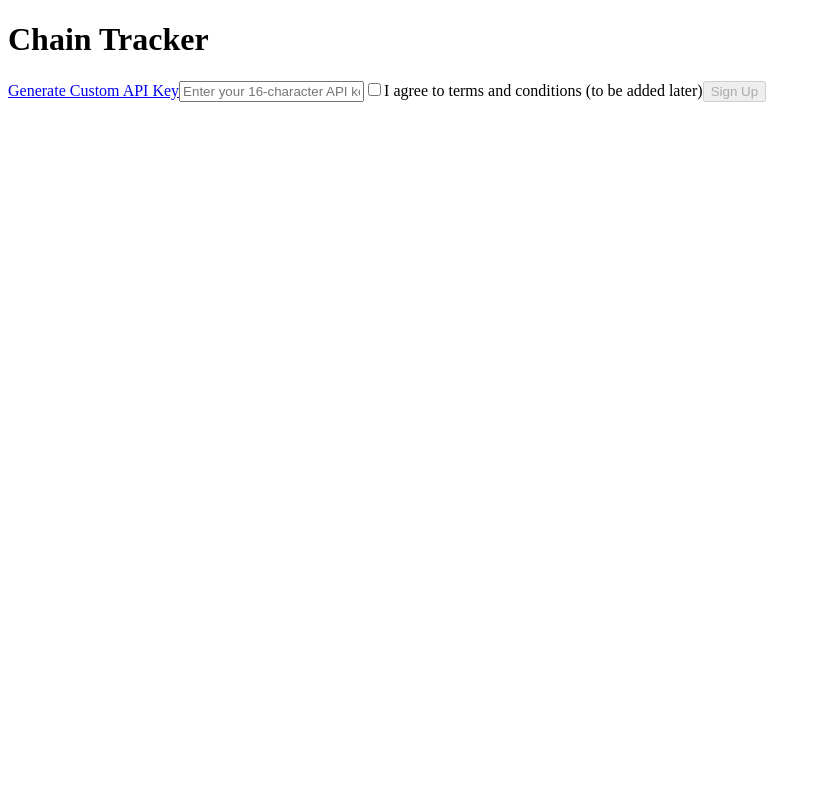
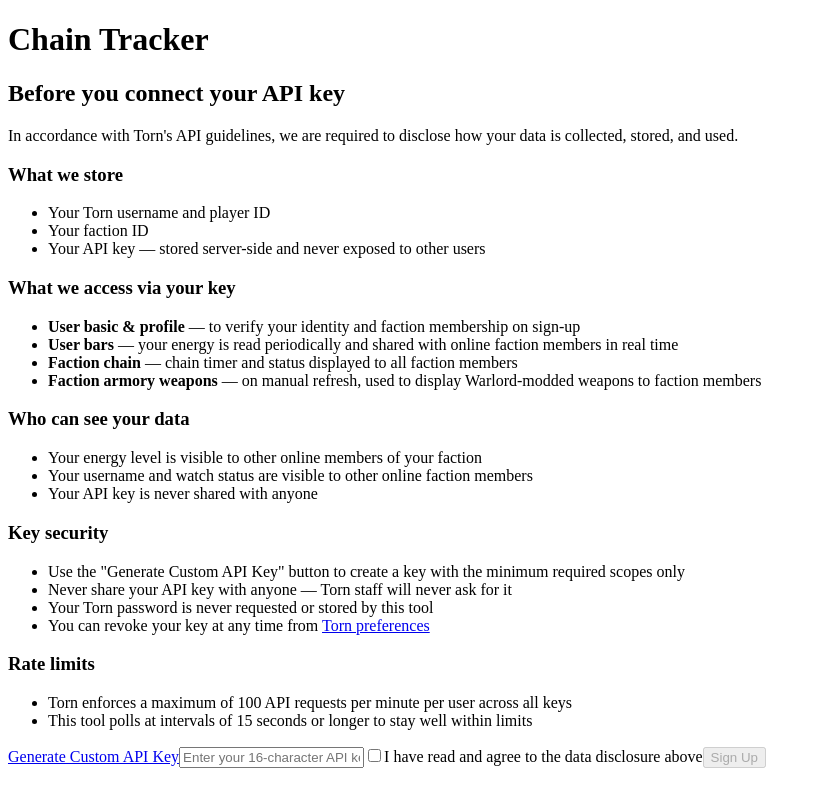
Before and after one commit to sunrei7/torn-chain-tracker, a React (Vite) app in the folder client/: page /#/login in a window 1280 px wide. Shown: the whole page, without its empty margins (0-821 px from the left). Built offline with nearby package versions, Linux system fonts and the light colour scheme; the HTML template or start-up script is replaced by a standard one.

Commit message:
feat: add Torn API guideline disclosure on login page

```diff
--- a/client/src/components/LoginPage.jsx
+++ b/client/src/components/LoginPage.jsx
@@ -18,7 +18,6 @@
     const oldDisplay = getMasked(apiKey);
     if (newDisplay === oldDisplay) return;
 
-    // Find where the edit starts (from left)
     let startDiff = 0;
     while (
       startDiff < newDisplay.length &&
@@ -26,7 +25,6 @@
       newDisplay[startDiff] === oldDisplay[startDiff]
     ) startDiff++;
 
-    // Find where the edit ends (from right), without overlapping startDiff
     let endDiff = 0;
     while (
       endDiff < newDisplay.length - startDiff &&
@@ -34,7 +32,6 @@
       newDisplay[newDisplay.length - 1 - endDiff] === oldDisplay[oldDisplay.length - 1 - endDiff]
     ) endDiff++;
 
-    // Characters newly typed/pasted are in newDisplay between startDiff and (length - endDiff)
     const inserted = newDisplay.slice(startDiff, newDisplay.length - endDiff);
     const newReal = (
       apiKey.slice(0, startDiff) +
@@ -61,6 +58,60 @@
   return (
     <div className="login-page">
       <h1 className="login-title">Chain Tracker</h1>
+
+      <div className="login-disclosure">
+        <h2 className="login-disclosure__title">Before you connect your API key</h2>
+        <p className="login-disclosure__intro">
+          In accordance with Torn's API guidelines, we are required to disclose how your data is collected, stored, and used.
+        </p>
+
+        <div className="login-disclosure__section">
+          <h3>What we store</h3>
+          <ul>
+            <li>Your Torn username and player ID</li>
+            <li>Your faction ID</li>
+            <li>Your API key — stored server-side and never exposed to other users</li>
+          </ul>
+        </div>
+
+        <div className="login-disclosure__section">
+          <h3>What we access via your key</h3>
+          <ul>
+            <li><strong>User basic &amp; profile</strong> — to verify your identity and faction membership on sign-up</li>
+            <li><strong>User bars</strong> — your energy is read periodically and shared with online faction members in real time</li>
+            <li><strong>Faction chain</strong> — chain timer and status displayed to all faction members</li>
+            <li><strong>Faction armory weapons</strong> — on manual refresh, used to display Warlord-modded weapons to faction members</li>
+          </ul>
+        </div>
+
+        <div className="login-disclosure__section">
+          <h3>Who can see your data</h3>
+          <ul>
+            <li>Your energy level is visible to other online members of your faction</li>
+            <li>Your username and watch status are visible to other online faction members</li>
+            <li>Your API key is never shared with anyone</li>
+          </ul>
+        </div>
+
+        <div className="login-disclosure__section">
+          <h3>Key security</h3>
+          <ul>
+            <li>Use the "Generate Custom API Key" button to create a key with the minimum required scopes only</li>
+            <li>Never share your API key with anyone — Torn staff will never ask for it</li>
+            <li>Your Torn password is never requested or stored by this tool</li>
+            <li>You can revoke your key at any time from <a href="https://www.torn.com/preferences.php#tab=api" target="_blank" rel="noopener noreferrer">Torn preferences</a></li>
+          </ul>
+        </div>
+
+        <div className="login-disclosure__section">
+          <h3>Rate limits</h3>
+          <ul>
+            <li>Torn enforces a maximum of 100 API requests per minute per user across all keys</li>
+            <li>This tool polls at intervals of 15 seconds or longer to stay well within limits</li>
+          </ul>
+        </div>
+      </div>
+
       <form className="login-form" onSubmit={handleSubmit}>
         <a
           className="btn btn-generate"
@@ -84,7 +135,7 @@
             checked={agreed}
             onChange={(e) => setAgreed(e.target.checked)}
           />
-          I agree to terms and conditions (to be added later)
+          I have read and agree to the data disclosure above
         </label>
         <button type="submit" className="btn btn-signup" disabled={!canSubmit}>
           {loading ? 'Signing up...' : 'Sign Up'}
--- a/client/src/styles/app.css
+++ b/client/src/styles/app.css
@@ -189,7 +189,7 @@
 
 /* Login page */
 .login-page {
-  max-width: 400px;
+  max-width: 560px;
   margin: 0 auto;
   padding: 3rem 1rem;
   text-align: center;
@@ -199,6 +199,76 @@
   font-size: 2rem;
   color: #fff;
   margin-bottom: 2rem;
+}
+
+.login-disclosure {
+  background: #16213e;
+  border: 1px solid #334;
+  border-radius: 8px;
+  padding: 1.25rem 1.5rem;
+  margin-bottom: 2rem;
+  text-align: left;
+}
+
+.login-disclosure__title {
+  font-size: 0.95rem;
+  font-weight: 700;
+  color: #e0e0e0;
+  margin-bottom: 0.5rem;
+}
+
+.login-disclosure__intro {
+  font-size: 0.8rem;
+  color: #889;
+  margin-bottom: 1rem;
+  line-height: 1.5;
+}
+
+.login-disclosure__section {
+  margin-bottom: 0.9rem;
+}
+
+.login-disclosure__section:last-child {
+  margin-bottom: 0;
+}
+
+.login-disclosure__section h3 {
+  font-size: 0.75rem;
+  text-transform: uppercase;
+  letter-spacing: 0.05em;
+  color: #4ade80;
+  margin-bottom: 0.35rem;
+}
+
+.login-disclosure__section ul {
+  list-style: none;
+  display: flex;
+  flex-direction: column;
+  gap: 0.2rem;
+}
+
+.login-disclosure__section li {
+  font-size: 0.8rem;
+  color: #aab;
+  line-height: 1.4;
+  padding-left: 0.9rem;
+  position: relative;
+}
+
+.login-disclosure__section li::before {
+  content: '–';
+  position: absolute;
+  left: 0;
+  color: #445;
+}
+
+.login-disclosure__section a {
+  color: #4ade80;
+  text-decoration: none;
+}
+
+.login-disclosure__section a:hover {
+  text-decoration: underline;
 }
 
 .login-form {
```
